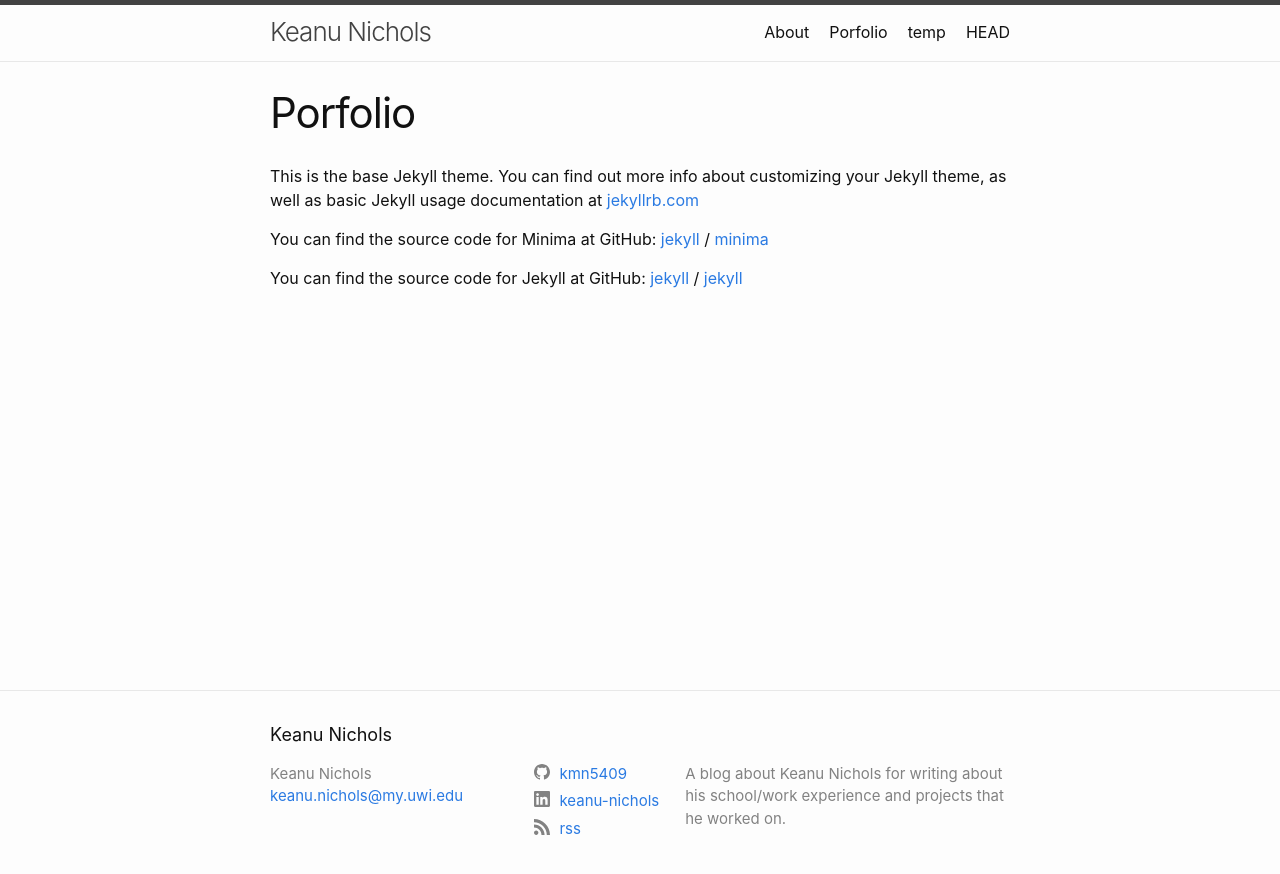
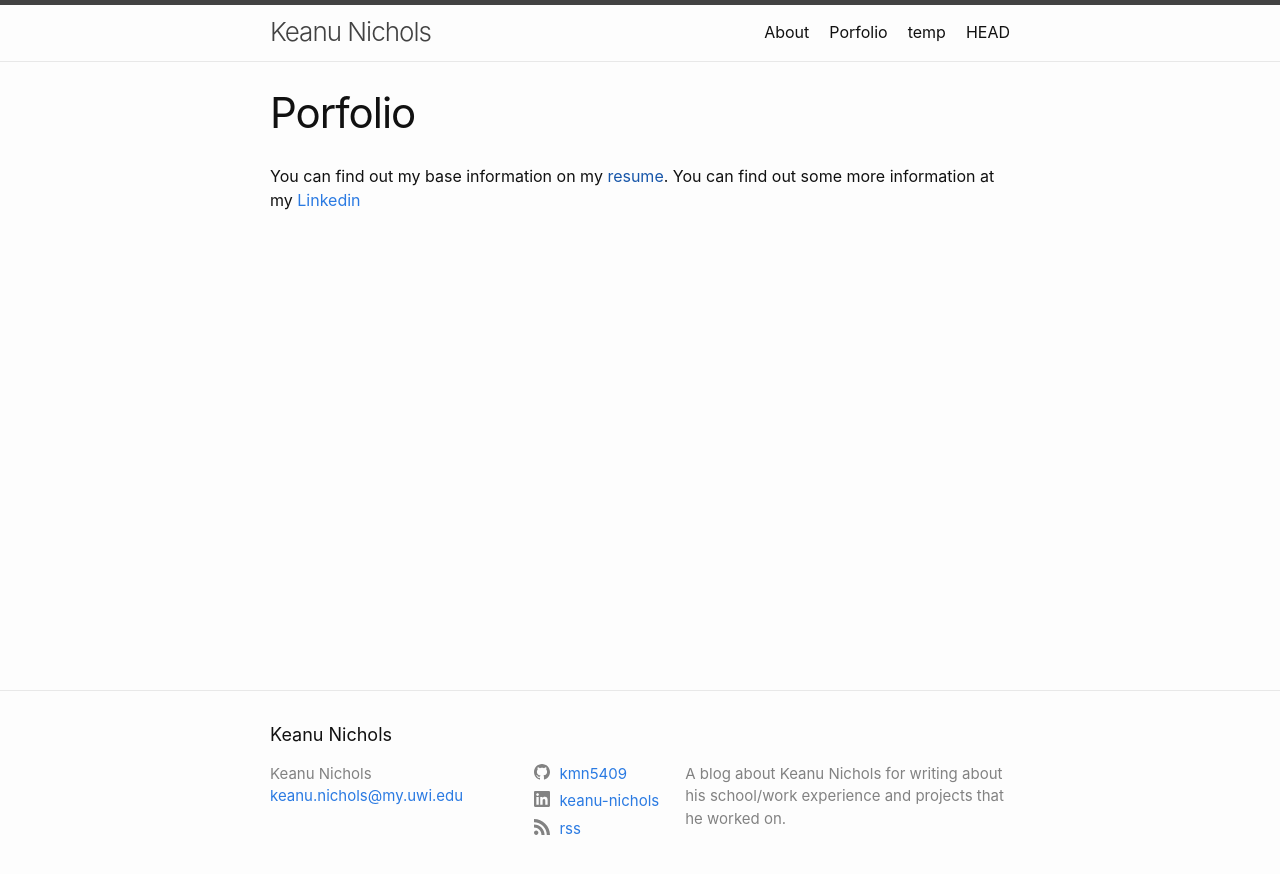
Before and after one commit to kmn5409/keanu-nichols, a Jekyll site: the page built from portfolio.md, in a window 1280 px wide. Shown: the top 874 px of the page. Built offline with Jekyll 4.4.1, drawn with Linux system fonts in a browser that asks for light colours.

```diff
--- a/portfolio.md
+++ b/portfolio.md
@@ -4,15 +4,4 @@ title: Porfolio
 permalink: /portfolio/
 ---
 
-This is the base Jekyll theme. You can find out more info about customizing your Jekyll theme, as well as basic Jekyll usage documentation at [jekyllrb.com](https://jekyllrb.com/)
-
-You can find the source code for Minima at GitHub:
-[jekyll][jekyll-organization] /
-[minima](https://github.com/jekyll/minima)
-
-You can find the source code for Jekyll at GitHub:
-[jekyll][jekyll-organization] /
-[jekyll](https://github.com/jekyll/jekyll)
-
-
-[jekyll-organization]: https://github.com/jekyll
+You can find out my base information on my [resume](). You can find out some more information at my [Linkedin](https://www.linkedin.com/in/keanu-nichols/)
```
Also changed, not shown: _posts/2018-08-17-Augur-Pipermail-Part-2.md (added, +54 -0 lines), _posts/2018-08-25-Augur-Pipermail-Part-1.md (renamed from _posts/2018-08-25-Augur-Pipermail.md, +2 -2 lines), 6 other files.
